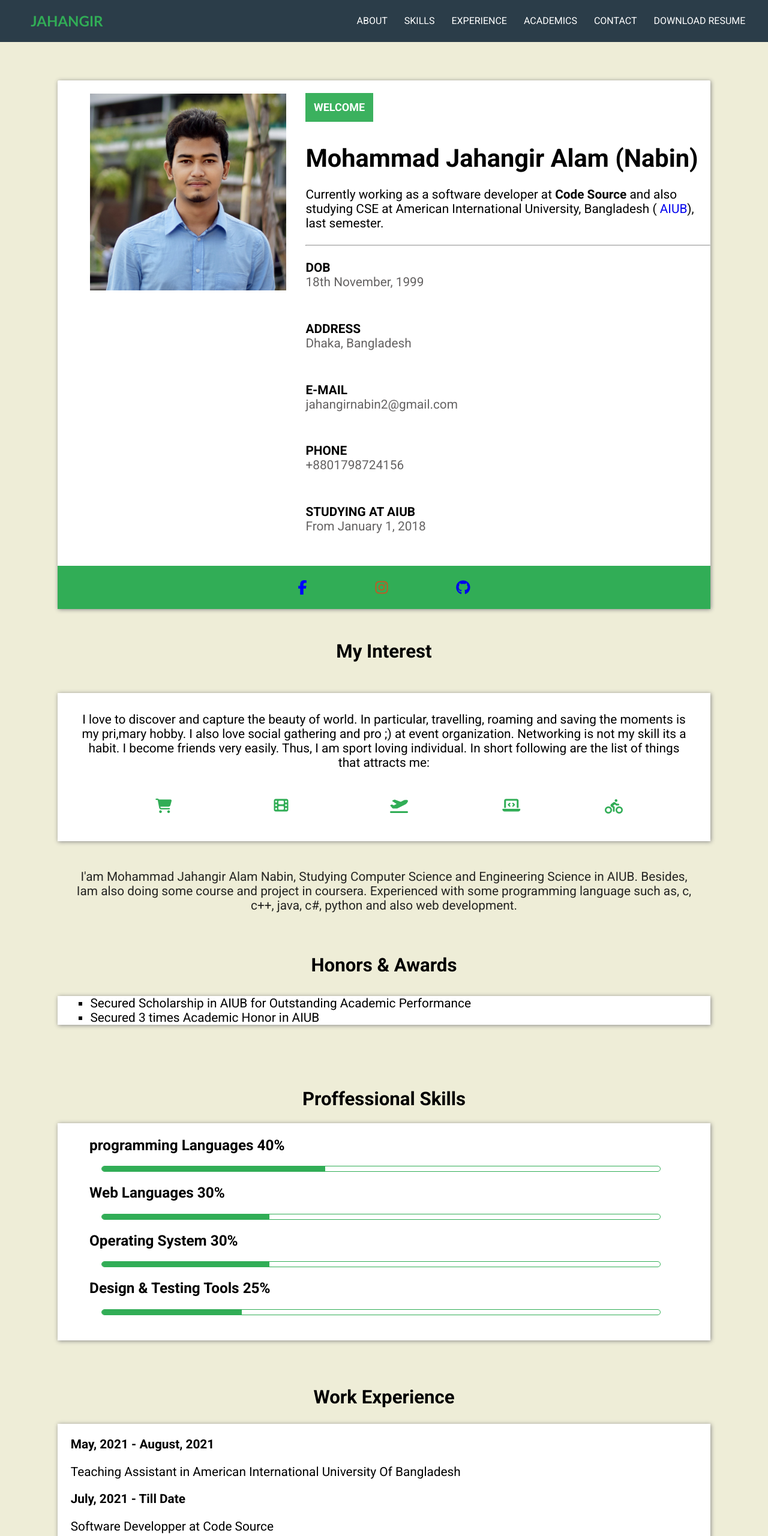
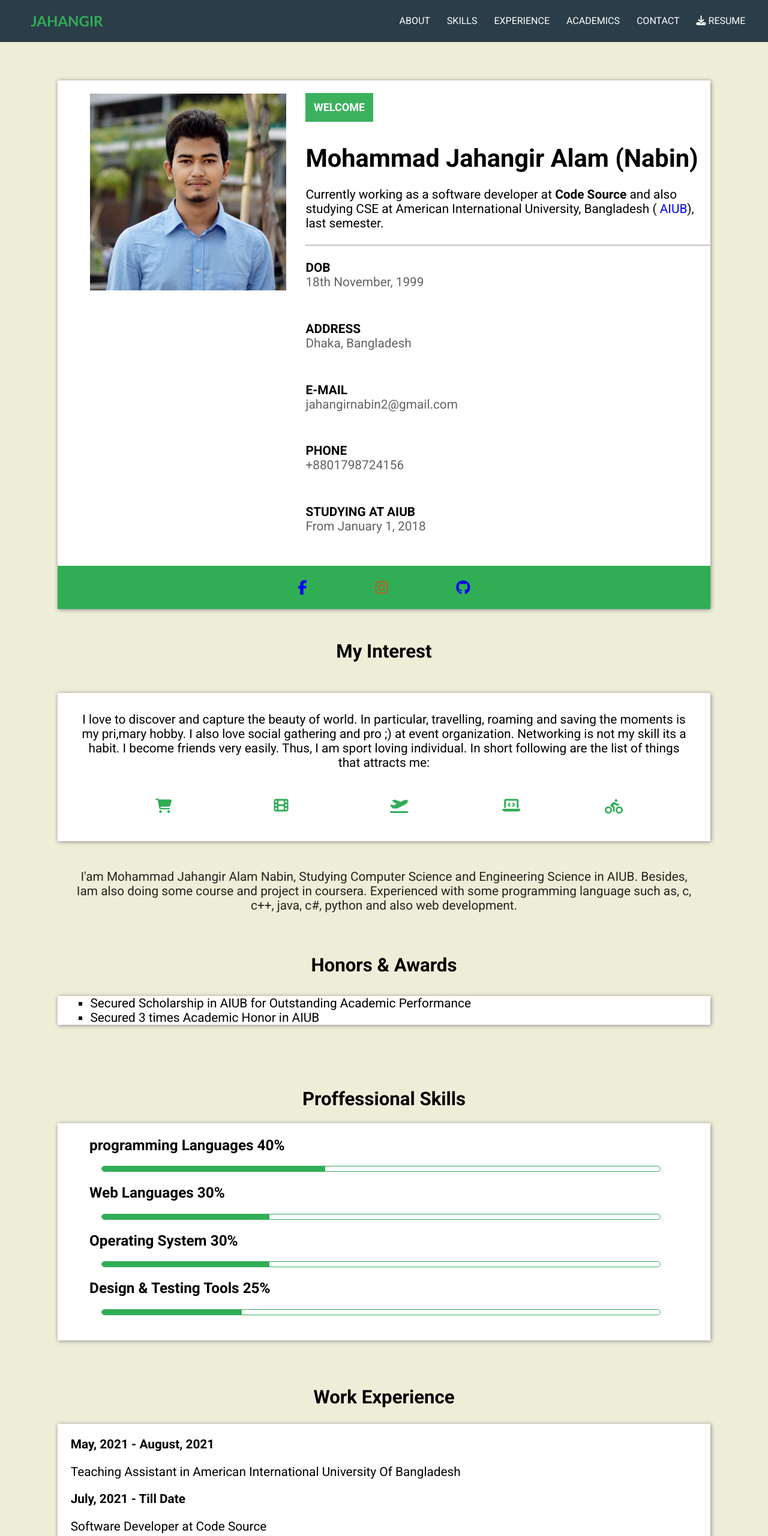
Before and after one commit to jahangirNabin/jahangirNabin.github.io, a plain HTML site: page index.html in a window 1280 px wide. Shown: the top 2560 px of the page at 60% size. Drawn offline with Linux system fonts and the light colour scheme.

Commit message:
Update index.html

```diff
--- a/index.html
+++ b/index.html
@@ -40,7 +40,7 @@
                     <li><a  class="active" href="#experience">Experience</a></li>
                     <li><a  class="active" href="#academic">Academics</a></li>
                     <li><a  class="active" href="#contact">Contact</a></li>
-                    <li><a  class="active" href="Md. Jahangir Alam-resume.pdf" download>Download Resume</a></li>
+                    <li><a  class="active" href="Md. Jahangir Alam-resume.pdf" download><i class="fas fa-download"></i> Resume</a></li>
                 </ul>
             </nav>
 
@@ -220,7 +220,7 @@
                     <p><strong>May, 2021 - August, 2021</strong></p>
                     <p>Teaching Assistant in American International University Of Bangladesh</p>
                     <p><strong>July, 2021 - Till Date</strong></p>
-                    <p>Software Developper at Code Source</p>
+                    <p>Software Developer at Code Source</p>
                     </hr>
                     </hr>
                     <p>Seeking an entry-level opportunity with an esteemed organization where i can utilize my skills and enhanced learning in the field of work.</p>
```
